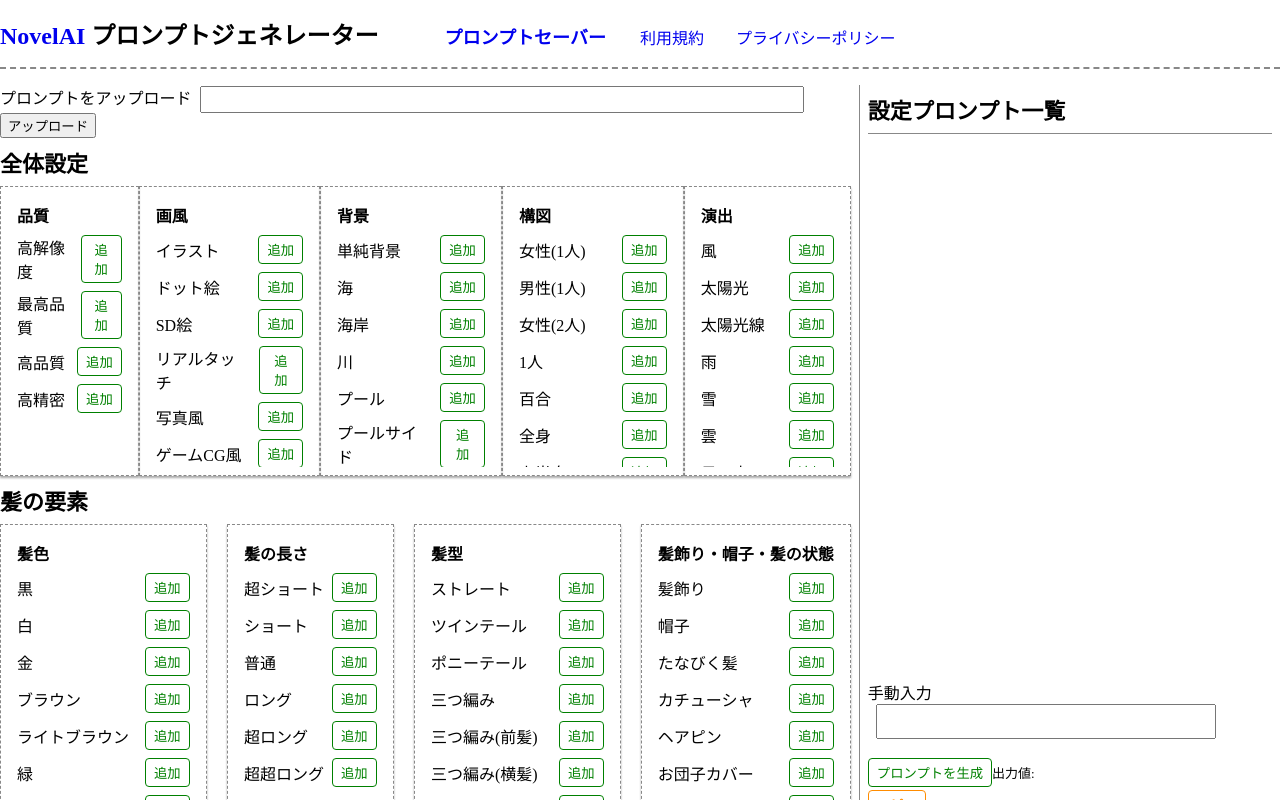
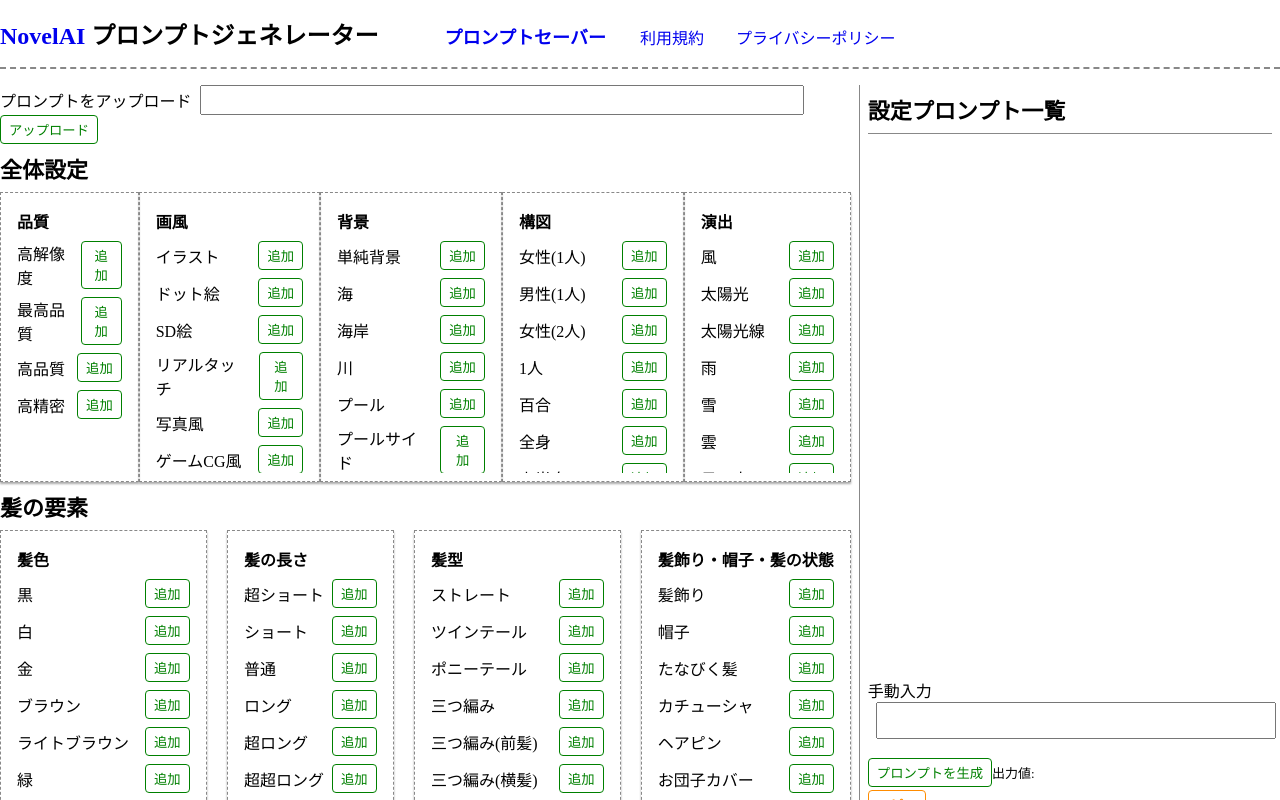
Before and after one commit to Fumin26u/novelai_spell_generator, a Vue app: page / in a window 1280 px wide. Shown: the top 800 px of the page. Built offline with nearby package versions, Linux system fonts and the light colour scheme.

Commit message:
スタイル修正

```diff
--- a/public/index.html
+++ b/public/index.html
@@ -8,7 +8,7 @@
     <title><%= htmlWebpackPlugin.options.title %></title>
     <style>
         body {
-            margin: 0;
+            margin: 0 0 2em;
         }
     </style>
   </head>
--- a/src/App.vue
+++ b/src/App.vue
@@ -13,7 +13,7 @@
                 <section class="upload-prompt">
                     <label :id="'upload-prompt'">プロンプトをアップロード</label>
                     <input type="text" :id="'upload-prompt'" v-model="spellsByUser">
-                    <button @click="uploadSpell(spellsByUser)">アップロード</button>
+                    <button @click="uploadSpell(spellsByUser)" class="btn-common add">アップロード</button>
                 </section>
                 <section v-for="(tags, i) in tagsList" :key="tags.slag">
                     <h2>{{ tags.jp }}</h2>
@@ -59,7 +59,7 @@
                 <div class="output-area">
                     <div>
                         <label :for="'manual-input'">手動入力</label>
-                        <input type="text" :id="'manual-input'" :style="'margin: 0 8px; padding: 8px; width:320px;'" v-model="manualInput">
+                        <input type="text" :id="'manual-input'" v-model="manualInput">
                     </div>
                     <div :style="'margin: 1em 0'">
                         <button @click="convertToNovelAITags(setSpells)" class="btn-common add">プロンプトを生成</button>
@@ -331,6 +331,9 @@ input[type="checkbox"], input[type='radio'] {
     transform: scale(1.1);
 }
 
+button {
+    cursor: pointer;
+}
 .btn-common {
     background-color: white;
     border-radius: 4px;
@@ -405,10 +408,15 @@ input[type="checkbox"], input[type='radio'] {
     }
 }
 
+.upload-prompt > * {
+    display: inline-block;
+    vertical-align: middle;
+}
 .upload-prompt > input {
     width: 600px;
     margin: 0 8px;
     padding: 4px 0;
+    font-size: 16px;
 }
 
 .tag-list {
@@ -490,6 +498,12 @@ input[type="checkbox"], input[type='radio'] {
         div p {
             font-size: 13px;
         }
+        #manual-input {
+            margin: 0 8px;
+            padding: 8px;
+            width: 380px;
+            font-size: 15px;
+        }
 
         .copy-alert {
             margin-left: 8px;
```
